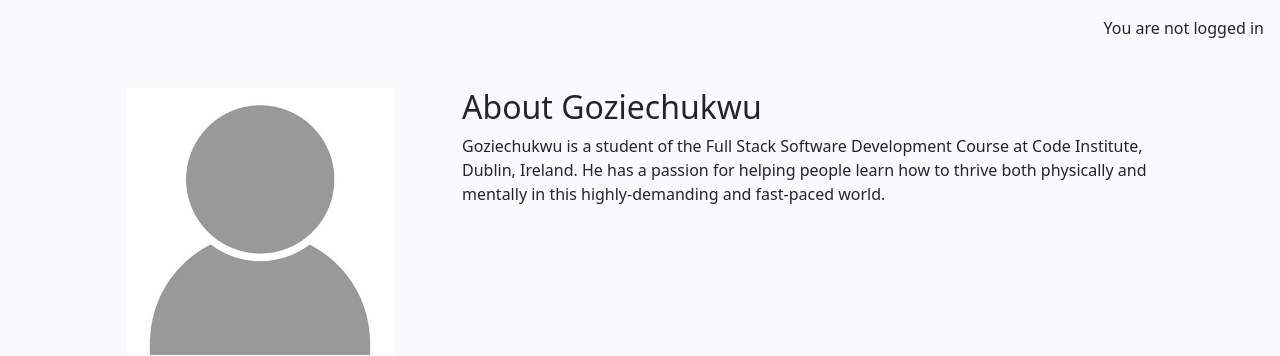
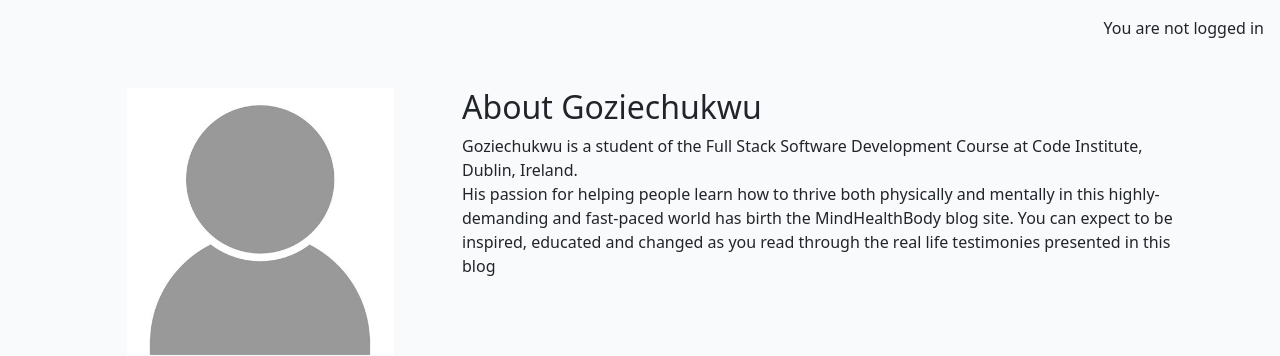
Before and after one commit to Goziechukwu/gozie-django-proj, a Django app: page /about/ in a window 1280 px wide. Shown: the part 60-416 px from the top of the page. Run offline with Django 4.2, Linux system fonts and the light colour scheme; data that the repository does not hold is empty; some libraries are stand-ins or nearby versions.

Commit message:
tidying up the collaboration request response message

```diff
--- a/about/templates/about/about.html
+++ b/about/templates/about/about.html
@@ -14,7 +14,8 @@
             <h2>{{ about.title }}About Goziechukwu</h2>
             <!-- Content goes directly underneath this -->
             {{ about.content | safe }}Goziechukwu is a student of the Full Stack Software Development Course at Code Institute, Dublin, Ireland.
-            He has a passion for helping people learn how to thrive both physically and mentally in this highly-demanding and fast-paced world.
+            <p>His passion for helping people learn how to thrive both physically and mentally in this highly-demanding and fast-paced world has birth
+            the MindHealthBody blog site. You can expect to be inspired, educated and changed as you read through the real life testimonies presented in this blog</p>
         </div>
     </div>
     <div class="row">
--- a/about/test_views.py
+++ b/about/test_views.py
@@ -30,4 +30,4 @@ class TestAboutView(TestCase):
         response = self.client.post(reverse('about'), post_data)
         self.assertEqual(response.status_code, 200)
         self.assertIn(
-            b'Collaboration request received! I endeavour to respond within 2 working days.', response.content)
+            b'Collaboration request received! Expect response within 2 working days.', response.content)
--- a/about/views.py
+++ b/about/views.py
@@ -23,7 +23,7 @@ def about_me(request):
         collaborate_form = CollaborateForm(data=request.POST)
         if collaborate_form.is_valid():
             collaborate_form.save()
-            messages.add_message(request, messages.SUCCESS, "Collaboration request received! I endeavour to respond within 2 working days.")
+            messages.add_message(request, messages.SUCCESS, "Collaboration request received! Expect response within 2 working days.")
 
     about = About.objects.all().order_by('-updated_on').first()
     collaborate_form = CollaborateForm()
```
Also changed, not shown: README.md, static/images/test-run-success.PNG.
